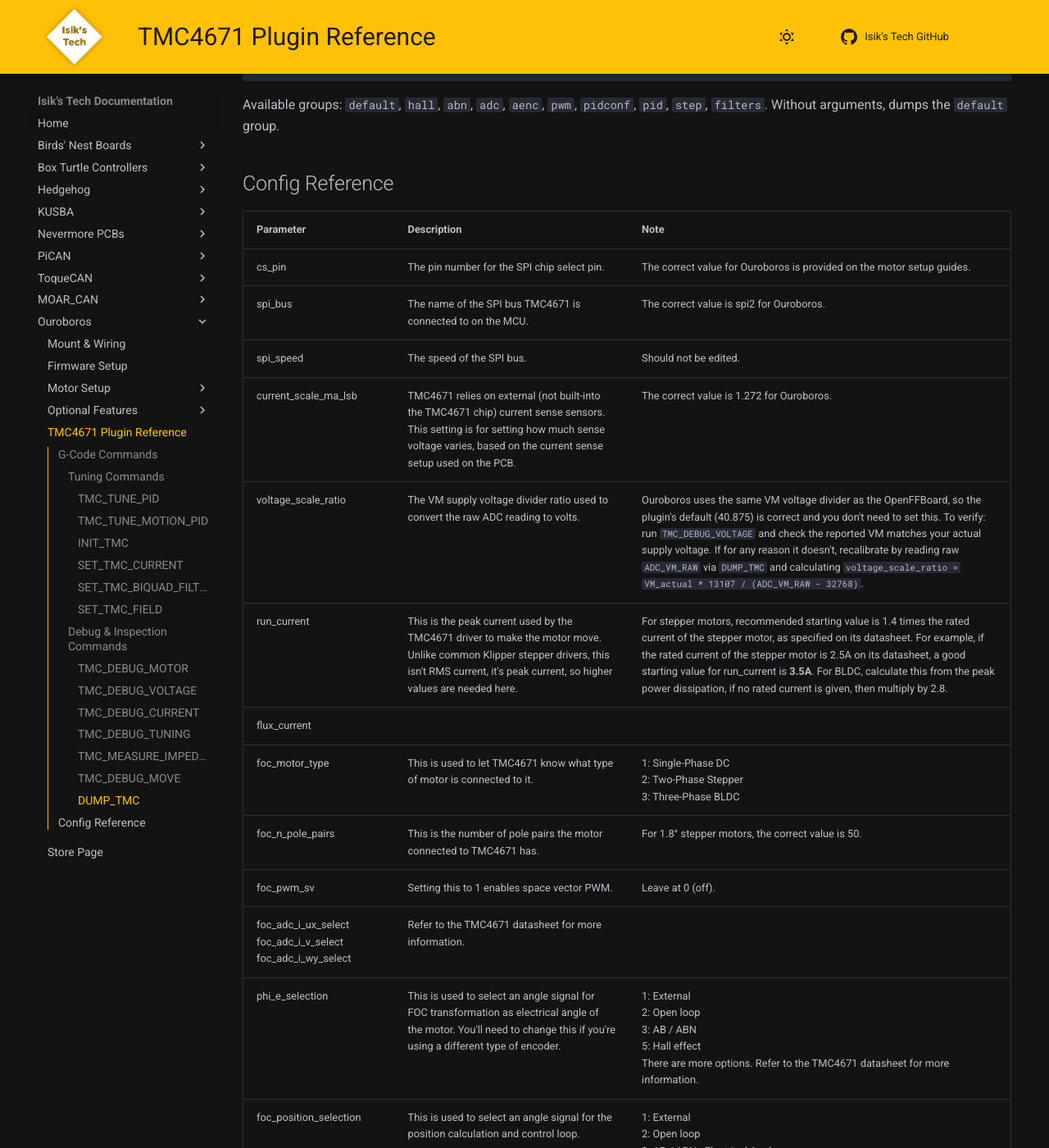
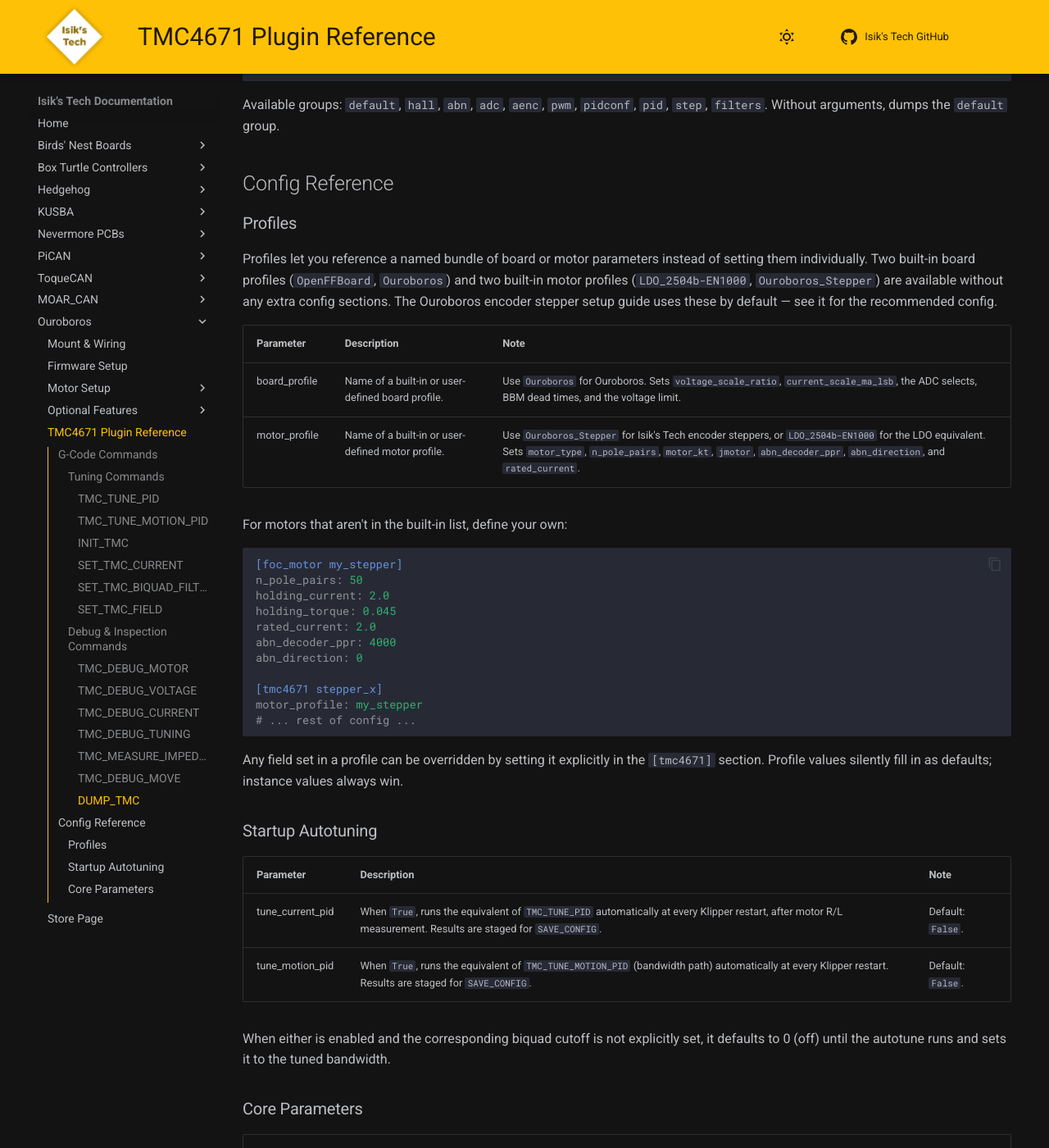
Before and after one commit to xbst/docs, an MkDocs documentation site: the page built from docs/Ouroboros/gibberish.md, in a window 1280 px wide and 1400 px high, scrolled down 5273 px. Shown: the whole window at 82% size. Built offline with MkDocs 1.6.1 and Material for MkDocs 9.7.7, drawn with Linux system fonts in a browser that asks for light colours; some of the changed text lies outside the part shown.

Commit message:
Update gibberish.md

````diff
--- a/docs/Ouroboros/gibberish.md
+++ b/docs/Ouroboros/gibberish.md
@@ -205,14 +205,52 @@ Available groups: `default`, `hall`, `abn`, `adc`, `aenc`, `pwm`, `pidconf`, `pi
 
 ## Config Reference
 
+### Profiles
+
+Profiles let you reference a named bundle of board or motor parameters instead of setting them individually. Two built-in board profiles (`OpenFFBoard`, `Ouroboros`) and two built-in motor profiles (`LDO_2504b-EN1000`, `Ouroboros_Stepper`) are available without any extra config sections. The Ouroboros encoder stepper setup guide uses these by default — see it for the recommended config.
+
+| Parameter      | Description                                                  | Note                                                         |
+| -------------- | ------------------------------------------------------------ | ------------------------------------------------------------ |
+| board_profile  | Name of a built-in or user-defined board profile.            | Use `Ouroboros` for Ouroboros. Sets `voltage_scale_ratio`, `current_scale_ma_lsb`, the ADC selects, BBM dead times, and the voltage limit. |
+| motor_profile  | Name of a built-in or user-defined motor profile.            | Use `Ouroboros_Stepper` for Isik's Tech encoder steppers, or `LDO_2504b-EN1000` for the LDO equivalent. Sets `motor_type`, `n_pole_pairs`, `motor_kt`, `jmotor`, `abn_decoder_ppr`, `abn_direction`, and `rated_current`. |
+
+For motors that aren't in the built-in list, define your own:
+
+```ini
+[foc_motor my_stepper]
+n_pole_pairs: 50
+holding_current: 2.0
+holding_torque: 0.045
+rated_current: 2.0
+abn_decoder_ppr: 4000
+abn_direction: 0
+
+[tmc4671 stepper_x]
+motor_profile: my_stepper
+# ... rest of config ...
+```
+
+Any field set in a profile can be overridden by setting it explicitly in the `[tmc4671]` section. Profile values silently fill in as defaults; instance values always win.
+
+### Startup Autotuning
+
+| Parameter        | Description                                                  | Note              |
+| ---------------- | ------------------------------------------------------------ | ----------------- |
+| tune_current_pid | When `True`, runs the equivalent of `TMC_TUNE_PID` automatically at every Klipper restart, after motor R/L measurement. Results are staged for `SAVE_CONFIG`. | Default: `False`. |
+| tune_motion_pid  | When `True`, runs the equivalent of `TMC_TUNE_MOTION_PID` (bandwidth path) automatically at every Klipper restart. Results are staged for `SAVE_CONFIG`. | Default: `False`. |
+
+When either is enabled and the corresponding biquad cutoff is not explicitly set, it defaults to 0 (off) until the autotune runs and sets it to the tuned bandwidth.
+
+### Core Parameters
+
 | Parameter                                                    | Description                                                  | Note                                                         |
 | ------------------------------------------------------------ | ------------------------------------------------------------ | ------------------------------------------------------------ |
 | cs_pin                                                       | The pin number for the SPI chip select pin.                  | The correct value for Ouroboros is provided on the motor setup guides. |
 | spi_bus                                                      | The name of the SPI bus TMC4671 is connected to on the MCU.  | The correct value is spi2 for Ouroboros.                     |
 | spi_speed                                                    | The speed of the SPI bus.                                    | Should not be edited.                                        |
-| current_scale_ma_lsb                                         | TMC4671 relies on external (not built-into the TMC4671 chip) current sense sensors. This setting is for setting how much sense voltage varies, based on the current sense setup used on the PCB. | The correct value is 1.272 for Ouroboros.                    |
+| current_scale_ma_lsb                                         | TMC4671 relies on external (not built-into the TMC4671 chip) current sense sensors. This setting is for setting how much sense voltage varies, based on the current sense setup used on the PCB. | Set automatically by `board_profile: Ouroboros`. Otherwise the correct value is 1.272 for Ouroboros. |
 | voltage_scale_ratio                                          | The VM supply voltage divider ratio used to convert the raw ADC reading to volts. | Ouroboros uses the same VM voltage divider as the OpenFFBoard, so the plugin's default (40.875) is correct and you don't need to set this. To verify: run `TMC_DEBUG_VOLTAGE` and check the reported VM matches your actual supply voltage. If for any reason it doesn't, recalibrate by reading raw `ADC_VM_RAW` via `DUMP_TMC` and calculating `voltage_scale_ratio = VM_actual * 13107 / (ADC_VM_RAW - 32768)`. |
-| run_current                                                  | This is the peak current used by the TMC4671 driver to make the motor move. <br/> Unlike common Klipper stepper drivers, this isn't RMS current, it's peak current, so higher values are needed here. | For stepper motors, recommended starting value is 1.4 times the rated current of the stepper motor, as specified on its datasheet. For example, if the rated current of the stepper motor is 2.5A on its datasheet, a good starting value for run_current is **3.5A**. For BLDC, calculate this from the peak power dissipation, if no rated current is given, then multiply by 2.8. |
+| run_current                                                  | This is the peak current used by the TMC4671 driver to make the motor move. <br/> Unlike common Klipper stepper drivers, this isn't RMS current, it's peak current, so higher values are needed here. | When a motor profile sets `rated_current`, `run_current` defaults to `rated_current × √2` automatically. For example, the `Ouroboros_Stepper` profile (`rated_current: 2.5`) produces a default `run_current` of 3.54 A. For BLDC, calculate this from the peak power dissipation, if no rated current is given, then multiply by 2.8. |
 | flux_current                                                 |                                                              |                                                              |
 | foc_motor_type                                               | This is used to let TMC4671 know what type of motor is connected to it. | 1: Single-Phase DC<br />2: Two-Phase Stepper<br />3: Three-Phase BLDC |
 | foc_n_pole_pairs                                             | This is the number of pole pairs the motor connected to TMC4671 has. | For 1.8° stepper motors, the correct value is 50.            |
@@ -227,13 +265,13 @@ Available groups: `default`, `hall`, `abn`, `adc`, `aenc`, `pwm`, `pidconf`, `pi
 | biquad_flux_frequency<br/>biquad_torque_frequency<br/>biquad_velocity_frequency<br/>biquad_position_frequency | Cutoff frequency in Hz for each filter. 0 disables the filter. Float values are accepted. | Refer to the motor setup guides here to calibrate these values. |
 | biquad_flux_filter<br/>biquad_torque_filter<br/>biquad_velocity_filter<br/>biquad_position_filter | Filter topology: `lpf` (low-pass), `notch`, or `apf` (all-pass). | Default: `lpf`.                                              |
 | biquad_flux_slope<br/>biquad_torque_slope<br/>biquad_velocity_slope<br/>biquad_position_slope | Q factor / slope.                                            | Default: 0.707 (Butterworth).                                |
-| jmotor           | Motor rotor moment of inertia in kg·m².              | 8.45e-6  |
-| jload            | Estimated reflected load inertia in kg·m².           | 5e-5     |
-| motor_kt         | Motor torque constant in Nm/A.                       | 0.0156   |
-| velocity_alpha   | Velocity loop damping coefficient (dimensionless).   | 0.35     |
-| diag_pin       | MCU GPIO connected to the TMC4671 STATUS output for stall detection. | For Ouroboros: `^ouroboros:PE2` (X motor), `^ouroboros:PA2` (Y motor). The `^` enables the input pull-up. |
-| homing_current | Current limit in A during homing moves. Stall is detected when the velocity PID demands more than this. | Typical NEMA-17 range: 0.5–1.5 A. Start at 0.5 A and tune up. |
-| homing_mask    | Comma-separated list of `STATUS_FLAGS` bits that activate the STATUS pin. | Default is suitable for most installations.                  |
+| jmotor                                                       | Motor rotor moment of inertia in kg·m².                      | Set automatically by motor profiles. Default: 8.45e-6.       |
+| jload                                                        | Estimated reflected load inertia in kg·m².                   | 5e-5                                                         |
+| motor_kt                                                     | Motor torque constant in Nm/A.                               | Set automatically by motor profiles. Required for `TMC_TUNE_MOTION_PID` and `tune_motion_pid`. |
+| velocity_alpha                                               | Velocity loop damping coefficient (dimensionless).           | 0.35                                                         |
+| diag_pin                                                     | MCU GPIO connected to the TMC4671 STATUS output for stall detection. | For Ouroboros: `^ouroboros:PE2` (X motor), `^ouroboros:PA2` (Y motor). The `^` enables the input pull-up. |
+| homing_current                                               | Current limit in A during homing moves. Stall is detected when the velocity PID demands more than this. | Typical NEMA-17 range: 0.5–1.5 A. Start at 0.5 A and tune up. |
+| homing_mask                                                  | Comma-separated list of `STATUS_FLAGS` bits that activate the STATUS pin. | Default is suitable for most installations.                  |
 
 ~~[More info](https://www.youtube.com/watch?v=RXJKdh1KZ0w)~~
 
````
Also changed, not shown: other parts of docs/Ouroboros/gibberish.md (+1 -1 lines).
